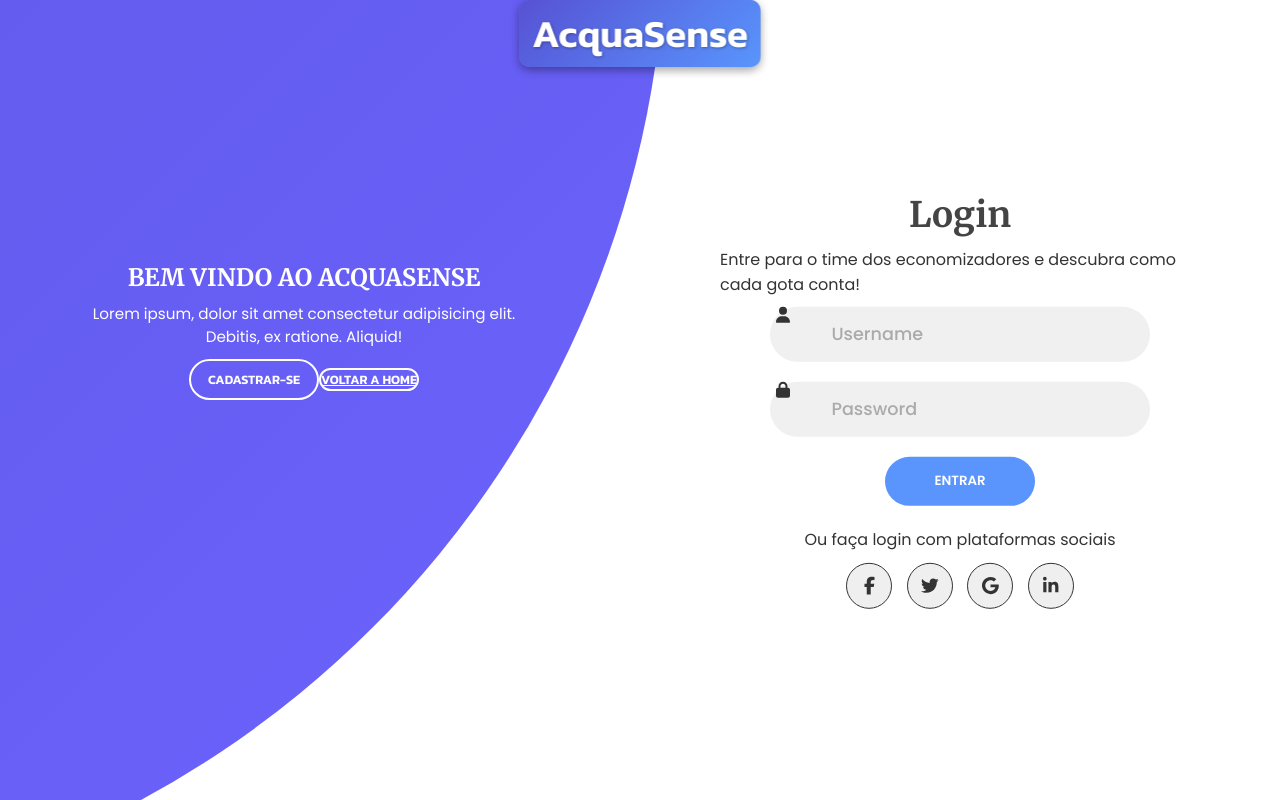
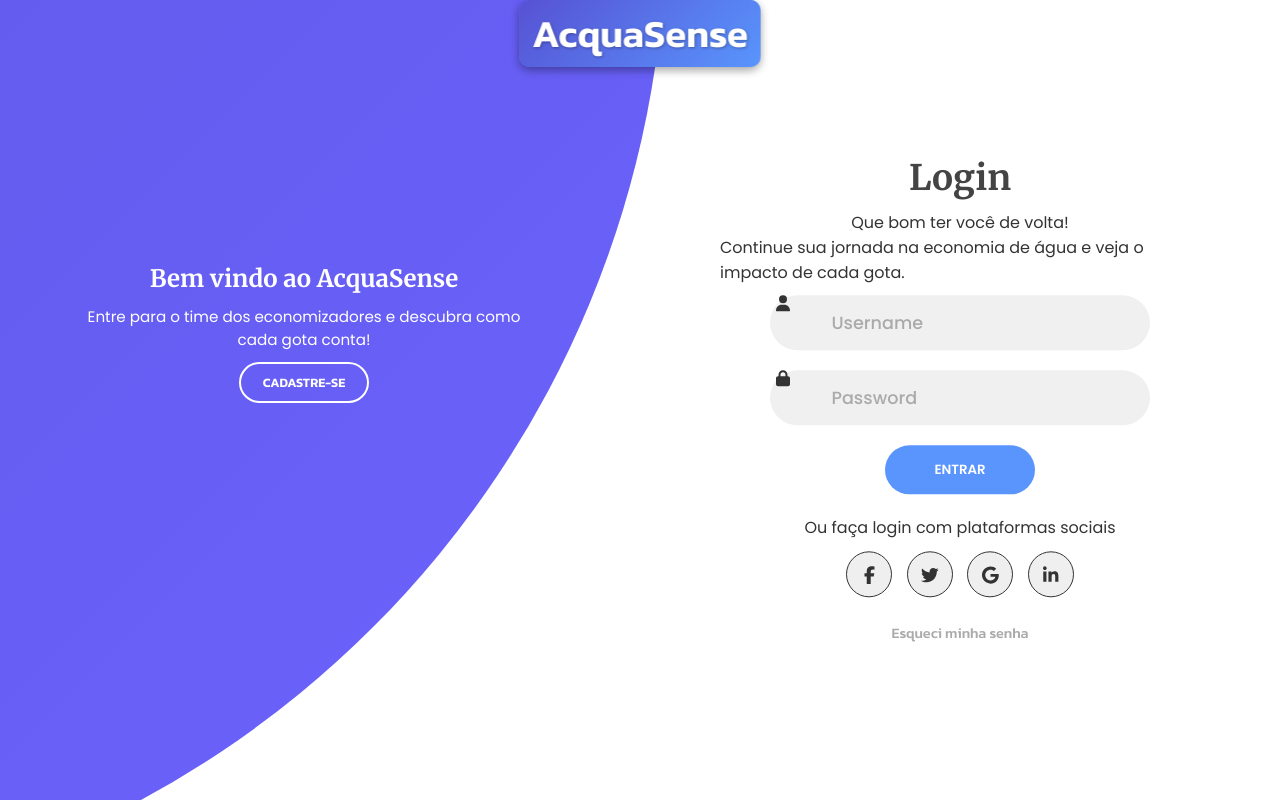
Before and after one commit to LcasFerrei/AcquaSense, a React (Create React App) app in the folder AcquaSense React/: page /login in a window 1280 px wide. Built offline with nearby package versions, Linux system fonts and the light colour scheme; a web font is replaced by a local one.

Commit message:
Inclusão botão esqueci senha

```diff
--- a/AcquaSense React/src/pages/login/login.css
+++ b/AcquaSense React/src/pages/login/login.css
@@ -451,3 +451,17 @@ form.sign-in-form {
     padding: 0.2rem 0.6rem; /* Ajustar espaçamento em telas menores */
   }
 }
+
+.forgot-password {
+  display: block;
+  margin-top: 25px;
+  text-align: center;
+  font-size: 0.9rem;
+  color: #aaa;
+  text-decoration: none;
+}
+
+.forgot-password:hover {
+  color: #333;
+  text-decoration: underline;
+}
--- a/AcquaSense React/src/pages/login/login.js
+++ b/AcquaSense React/src/pages/login/login.js
@@ -40,7 +40,8 @@ const Login = () => {
         <div className="signin-signup">
           <form action="#" className="sign-in-form">
             <h2 className="title">Login</h2>
-            <p>Entre para o time dos economizadores e descubra como cada gota conta!</p>
+            <p>Que bom ter você de volta!</p>
+            <p>Continue sua jornada na economia de água e veja o impacto de cada gota.</p>
             <div className="input-field">
               <FontAwesomeIcon icon={faUser} />
               <input type="text" placeholder="Username" />
@@ -65,6 +66,8 @@ const Login = () => {
                 <FontAwesomeIcon icon={faLinkedinIn} />
               </button>
             </div>
+            {/* Botão de "Esqueci minha senha" */}
+            <a href="/forgot-password" className="forgot-password">Esqueci minha senha</a>
           </form>
           <form action="#" className="sign-up-form">
             <h2 className="title">Inscrever-se</h2>
@@ -106,18 +109,13 @@ const Login = () => {
             <h1><a href="/">AcquaSense</a></h1>
           </div>
           <div className="content">
-            <h3>BEM VINDO AO ACQUASENSE</h3>
+            <h2>Bem vindo ao AcquaSense</h2>
             <p>
-              Lorem ipsum, dolor sit amet consectetur adipisicing elit. Debitis,
-              ex ratione. Aliquid!
+              Entre para o time dos economizadores e descubra como cada gota conta!
             </p>
             <button className="btn transparent" id="sign-up-btn">
-              Cadastrar-se
+              Cadastre-se
             </button>
-
-            <a href="/" className="btn transparent">
-              Voltar a Home
-            </a>
           </div>
           <img src={imgVisualization} className="image" alt="Visualization" />
         </div>
@@ -128,17 +126,16 @@ const Login = () => {
           <div className="content">
             <h3>Já inscrito?</h3>
             <p>
-              Lorem ipsum dolor sit amet consectetur adipisicing elit. Nostrum
-              laboriosam ad deleniti.
+              Faça login para acessar sua conta e continuar sua jornada na economia de água.
             </p>
             <button className="btn transparent" id="sign-in-btn">
               Entrar
             </button>
+
           </div>
           <img src={imgVisionaryTechnology} className="image" alt="Visionary Technology" />
         </div>
       </div>
-
     </div>
   );
 };
```
